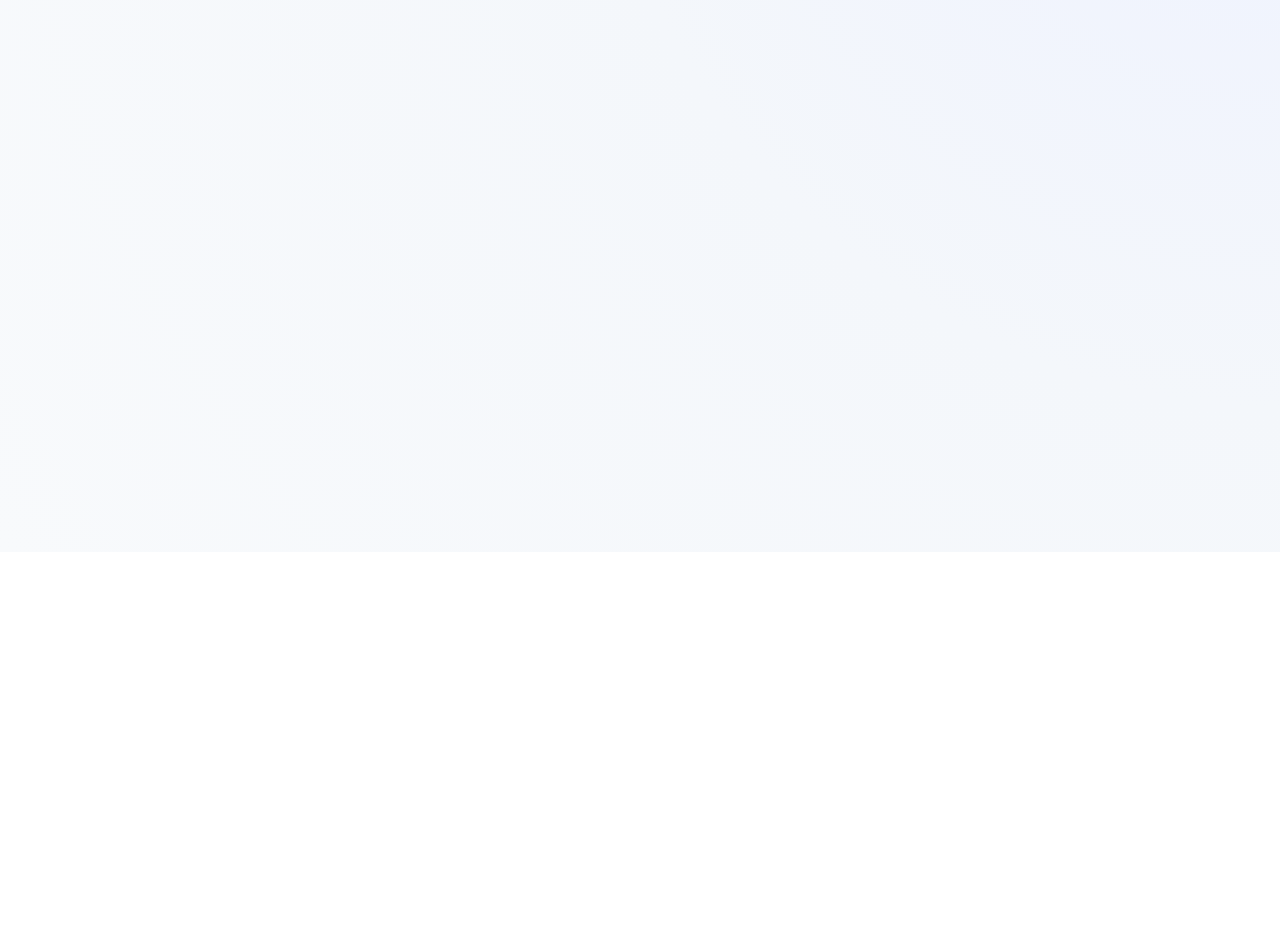
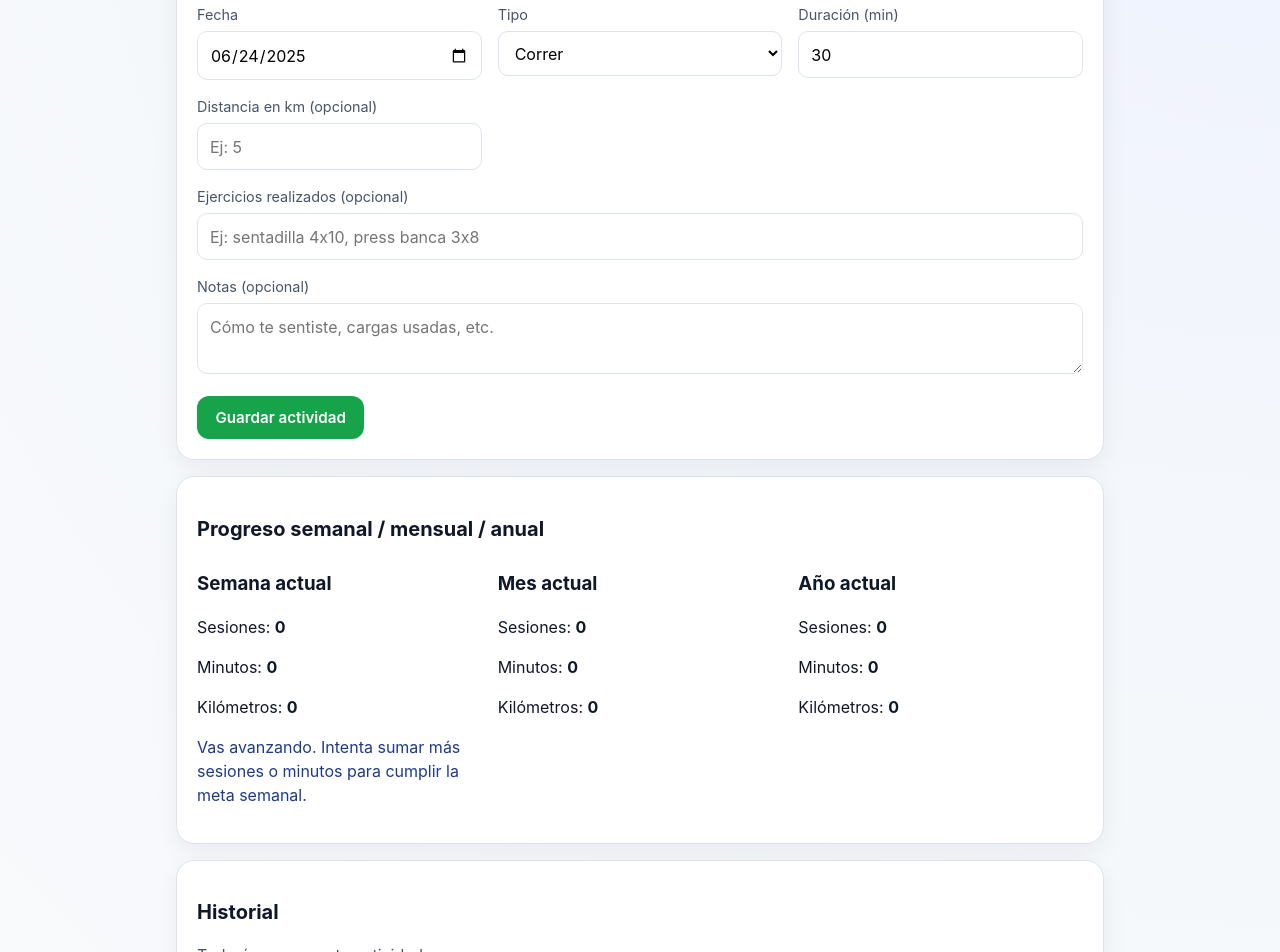
Before and after one commit to jehiel1311/gymapp, a React (Vite) app in the folder client/: page /calendario in a window 1280 px wide. Shown: the part 280-1232 px from the top of the page. Before the commit the page ends 832 px from the top, so only its background shows below. Built offline with nearby package versions, Linux system fonts and the light colour scheme; the HTML template or start-up script is replaced by a standard one.

Commit message:
Agregar registro de actividad con resumen semanal, mensual y anual

```diff
--- a/client/src/components/Profile/CalendarPage.tsx
+++ b/client/src/components/Profile/CalendarPage.tsx
@@ -1,12 +1,236 @@
+import { FormEvent, useMemo, useState } from 'react'
 import { Link } from 'react-router-dom'
+import { ACTIVITY_LABELS, type ActivityEntry, type ActivityType } from '../../models/activity'
+import { loadActivities, saveActivities } from '../../services/activity'
+
+interface WeeklyGoal {
+  sessions: number
+  minutes: number
+}
+
+const WEEKLY_GOAL: WeeklyGoal = {
+  sessions: 4,
+  minutes: 180
+}
+
+const todayISO = new Date().toISOString().slice(0, 10)
+
+function startOfWeek(date: Date): Date {
+  const copy = new Date(date)
+  const day = copy.getDay()
+  const diff = day === 0 ? -6 : 1 - day
+  copy.setDate(copy.getDate() + diff)
+  copy.setHours(0, 0, 0, 0)
+  return copy
+}
+
+function isSameMonth(date: Date, ref: Date): boolean {
+  return date.getMonth() === ref.getMonth() && date.getFullYear() === ref.getFullYear()
+}
+
+function isSameYear(date: Date, ref: Date): boolean {
+  return date.getFullYear() === ref.getFullYear()
+}
+
+function summarize(entries: ActivityEntry[]) {
+  const totalMinutes = entries.reduce((acc, item) => acc + item.durationMinutes, 0)
+  const totalKm = entries.reduce((acc, item) => acc + (item.distanceKm ?? 0), 0)
+  return {
+    sessions: entries.length,
+    totalMinutes,
+    totalKm: Number(totalKm.toFixed(1))
+  }
+}
 
 export default function CalendarPage() {
+  const [entries, setEntries] = useState<ActivityEntry[]>(() => loadActivities())
+  const [date, setDate] = useState(todayISO)
+  const [type, setType] = useState<ActivityType>('running')
+  const [durationMinutes, setDurationMinutes] = useState(30)
+  const [distanceKm, setDistanceKm] = useState('')
+  const [exercises, setExercises] = useState('')
+  const [notes, setNotes] = useState('')
+
+  const sortedEntries = useMemo(
+    () => [...entries].sort((a, b) => b.date.localeCompare(a.date)),
+    [entries]
+  )
+
+  const now = new Date()
+  const weekStart = startOfWeek(now)
+
+  const weeklyEntries = useMemo(
+    () => entries.filter((entry) => new Date(entry.date) >= weekStart),
+    [entries, weekStart]
+  )
+
+  const monthlyEntries = useMemo(
+    () => entries.filter((entry) => isSameMonth(new Date(entry.date), now)),
+    [entries, now]
+  )
+
+  const yearlyEntries = useMemo(
+    () => entries.filter((entry) => isSameYear(new Date(entry.date), now)),
+    [entries, now]
+  )
+
+  const weeklySummary = summarize(weeklyEntries)
+  const monthlySummary = summarize(monthlyEntries)
+  const yearlySummary = summarize(yearlyEntries)
+
+  const weeklyStatusText =
+    weeklySummary.sessions >= WEEKLY_GOAL.sessions && weeklySummary.totalMinutes >= WEEKLY_GOAL.minutes
+      ? 'Vas excelente esta semana: cumpliste tus metas 💪'
+      : 'Vas avanzando. Intenta sumar más sesiones o minutos para cumplir la meta semanal.'
+
+  const handleSubmit = (event: FormEvent<HTMLFormElement>) => {
+    event.preventDefault()
+
+    const normalizedDistance = distanceKm.trim() ? Number(distanceKm) : undefined
+
+    const newEntry: ActivityEntry = {
+      id: crypto.randomUUID(),
+      date,
+      type,
+      durationMinutes,
+      distanceKm: Number.isFinite(normalizedDistance) ? normalizedDistance : undefined,
+      exercises: exercises.trim() || undefined,
+      notes: notes.trim() || undefined,
+      createdAt: new Date().toISOString()
+    }
+
+    const updated = [newEntry, ...entries]
+    setEntries(updated)
+    saveActivities(updated)
+
+    setDurationMinutes(30)
+    setDistanceKm('')
+    setExercises('')
+    setNotes('')
+  }
+
   return (
-    <div className="page-shell">
+    <div className="page-shell stack">
       <section className="panel">
-        <h1 className="text-xl font-bold mb-4">Calendario</h1>
-        <p style={{ color: '#475569' }}>Próximamente vas a poder visualizar tus sesiones con recordatorios y progreso semanal.</p>
+        <h1 className="text-xl font-bold mb-2">Registro de actividad</h1>
+        <p style={{ color: '#475569', marginTop: 0 }}>
+          Aquí podés guardar todo lo que hacés: correr, pesas, caminatas, bici y más.
+        </p>
         <Link to="/perfil" className="text-blue-500">Volver al perfil</Link>
+      </section>
+
+      <section className="panel">
+        <h2 className="text-xl font-bold mb-2">Agregar actividad</h2>
+        <form className="form-grid" onSubmit={handleSubmit}>
+          <label>
+            <span className="label">Fecha</span>
+            <input type="date" value={date} max={todayISO} onChange={(e) => setDate(e.target.value)} required />
+          </label>
+
+          <label>
+            <span className="label">Tipo</span>
+            <select value={type} onChange={(e) => setType(e.target.value as ActivityType)}>
+              {Object.entries(ACTIVITY_LABELS).map(([value, label]) => (
+                <option key={value} value={value}>{label}</option>
+              ))}
+            </select>
+          </label>
+
+          <label>
+            <span className="label">Duración (min)</span>
+            <input
+              type="number"
+              min={1}
+              step={1}
+              value={durationMinutes}
+              onChange={(e) => setDurationMinutes(Number(e.target.value))}
+              required
+            />
+          </label>
+
+          <label>
+            <span className="label">Distancia en km (opcional)</span>
+            <input
+              type="number"
+              min={0}
+              step={0.1}
+              placeholder="Ej: 5"
+              value={distanceKm}
+              onChange={(e) => setDistanceKm(e.target.value)}
+            />
+          </label>
+
+          <label style={{ gridColumn: '1 / -1' }}>
+            <span className="label">Ejercicios realizados (opcional)</span>
+            <input
+              type="text"
+              placeholder="Ej: sentadilla 4x10, press banca 3x8"
+              value={exercises}
+              onChange={(e) => setExercises(e.target.value)}
+            />
+          </label>
+
+          <label style={{ gridColumn: '1 / -1' }}>
+            <span className="label">Notas (opcional)</span>
+            <textarea
+              placeholder="Cómo te sentiste, cargas usadas, etc."
+              value={notes}
+              onChange={(e) => setNotes(e.target.value)}
+            />
+          </label>
+
+          <div>
+            <button type="submit" className="bg-green-600">Guardar actividad</button>
+          </div>
+        </form>
+      </section>
+
+      <section className="panel">
+        <h2 className="text-xl font-bold mb-2">Progreso semanal / mensual / anual</h2>
+        <div className="form-grid">
+          <article>
+            <h3 style={{ marginBottom: '0.5rem' }}>Semana actual</h3>
+            <p>Sesiones: <strong>{weeklySummary.sessions}</strong></p>
+            <p>Minutos: <strong>{weeklySummary.totalMinutes}</strong></p>
+            <p>Kilómetros: <strong>{weeklySummary.totalKm}</strong></p>
+            <p style={{ color: '#1e3a8a' }}>{weeklyStatusText}</p>
+          </article>
+          <article>
+            <h3 style={{ marginBottom: '0.5rem' }}>Mes actual</h3>
+            <p>Sesiones: <strong>{monthlySummary.sessions}</strong></p>
+            <p>Minutos: <strong>{monthlySummary.totalMinutes}</strong></p>
+            <p>Kilómetros: <strong>{monthlySummary.totalKm}</strong></p>
+          </article>
+          <article>
+            <h3 style={{ marginBottom: '0.5rem' }}>Año actual</h3>
+            <p>Sesiones: <strong>{yearlySummary.sessions}</strong></p>
+            <p>Minutos: <strong>{yearlySummary.totalMinutes}</strong></p>
+            <p>Kilómetros: <strong>{yearlySummary.totalKm}</strong></p>
+          </article>
+        </div>
+      </section>
+
+      <section className="panel">
+        <h2 className="text-xl font-bold mb-2">Historial</h2>
+        {sortedEntries.length === 0 ? (
+          <p style={{ color: '#475569' }}>Todavía no cargaste actividades.</p>
+        ) : (
+          <div className="stack">
+            {sortedEntries.map((entry) => (
+              <article key={entry.id} className="card" style={{ cursor: 'default' }}>
+                <p style={{ margin: '0 0 0.25rem 0' }}>
+                  <strong>{entry.date}</strong> · {ACTIVITY_LABELS[entry.type]}
+                </p>
+                <p style={{ margin: 0 }}>
+                  Duración: {entry.durationMinutes} min
+                  {entry.distanceKm ? ` · Distancia: ${entry.distanceKm} km` : ''}
+                </p>
+                {entry.exercises && <p style={{ margin: '0.35rem 0 0 0' }}><strong>Ejercicios:</strong> {entry.exercises}</p>}
+                {entry.notes && <p style={{ margin: '0.35rem 0 0 0' }}><strong>Notas:</strong> {entry.notes}</p>}
+              </article>
+            ))}
+          </div>
+        )}
       </section>
     </div>
   )
--- a/client/src/components/Profile/ProfilePage.tsx
+++ b/client/src/components/Profile/ProfilePage.tsx
@@ -26,7 +26,7 @@ export default function ProfilePage() {
           <p><strong>IMC:</strong> {imc}</p>
         </div>
         <div className="row" style={{ marginTop: '1rem' }}>
-          <button onClick={() => navigate('/calendario')} className="bg-gray-500 text-white px-4 py-2">Ir a Calendario</button>
+          <button onClick={() => navigate('/calendario')} className="bg-gray-500 text-white px-4 py-2">Registro de actividad</button>
           <button onClick={() => navigate('/ejercicios')} className="bg-blue-600 text-white px-4 py-2">Ver Ejercicios</button>
         </div>
       </section>
--- /dev/null
+++ b/client/src/models/activity.ts
@@ -0,0 +1,20 @@
+export type ActivityType = 'running' | 'weights' | 'cycling' | 'walking' | 'other'
+
+export interface ActivityEntry {
+  id: string
+  date: string
+  type: ActivityType
+  durationMinutes: number
+  distanceKm?: number
+  exercises?: string
+  notes?: string
+  createdAt: string
+}
+
+export const ACTIVITY_LABELS: Record<ActivityType, string> = {
+  running: 'Correr',
+  weights: 'Pesas',
+  cycling: 'Bicicleta',
+  walking: 'Caminar',
+  other: 'Otro'
+}
--- /dev/null
+++ b/client/src/services/activity.ts
@@ -0,0 +1,19 @@
+import type { ActivityEntry } from '../models/activity'
+
+const STORAGE_KEY = 'activity_log'
+
+export function loadActivities(): ActivityEntry[] {
+  const stored = localStorage.getItem(STORAGE_KEY)
+  if (!stored) return []
+
+  try {
+    const parsed = JSON.parse(stored) as ActivityEntry[]
+    return Array.isArray(parsed) ? parsed : []
+  } catch {
+    return []
+  }
+}
+
+export function saveActivities(entries: ActivityEntry[]): void {
+  localStorage.setItem(STORAGE_KEY, JSON.stringify(entries))
+}
```
